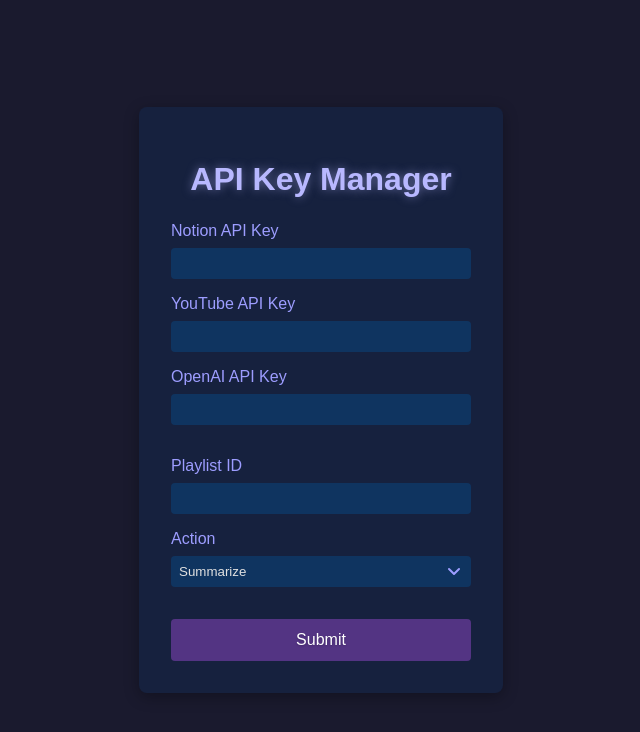
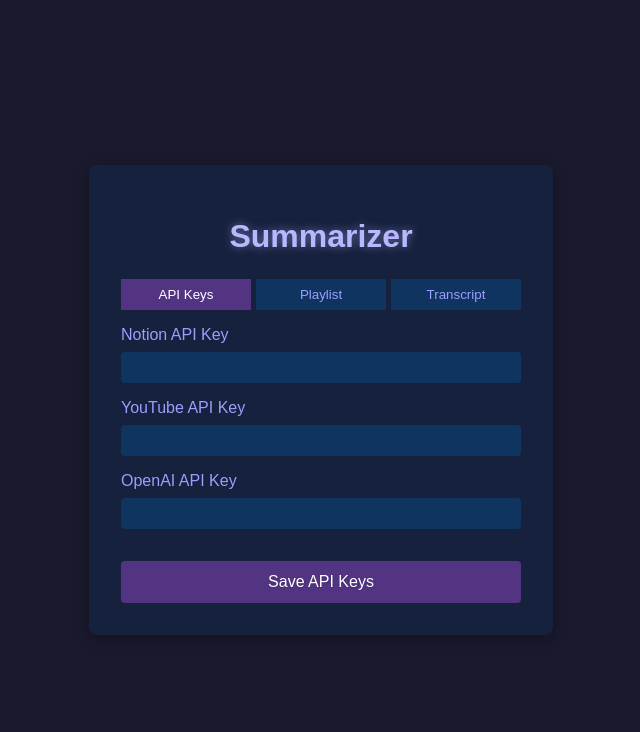
Before and after one commit to aprici7y/FOCUS, an Electron app: page summarizer_fe/index.html in a window 800 px wide. Shown: the whole page, without its empty margins (79-719 px from the left). Drawn offline with Linux system fonts and the light colour scheme; no server answers.

Commit message:
added some visual stuff

```diff
--- a/summarizer_fe/index.html
+++ b/summarizer_fe/index.html
@@ -3,12 +3,18 @@
 <head>
     <meta charset="UTF-8">
     <meta name="viewport" content="width=device-width, initial-scale=1.0">
-    <title>API Key Manager</title>
+    <title>Summarizer</title>
     <link rel="stylesheet" href="styles.css">
 </head>
 <body>
     <div class="container">
-        <h1>API Key Manager</h1>
+        <h1>Summarizer</h1>
+        <div class="tabs">
+            <button class="tab-button active" data-tab="api-keys">API Keys</button>
+            <button class="tab-button" data-tab="playlist">Playlist</button>
+            <button class="tab-button" data-tab="transcript">Transcript</button>
+        </div>
+        <div class="tab-content active" id="api-keys">
             <form id="apiForm">
                 <div class="input-group">
                     <label for="notion-api-key">Notion API Key</label>
@@ -22,20 +28,43 @@
                     <label for="openai-api-key">OpenAI API Key</label>
                     <input type="text" id="openai-api-key" name="openaiApiKey" required>
                 </div>
-            <div class="input-group playlist-id">
+                <button type="submit">Save API Keys</button>
+            </form>
+        </div>
+        <div class="tab-content" id="playlist">
+            <form id="playlistForm">
+                <div class="input-group">
                     <label for="playlist-id">Playlist ID</label>
                     <input type="text" id="playlist-id" name="playlistId" required>
                 </div>
                 <div class="input-group">
-                <label for="action">Action</label>
-                <select id="action" name="action" required>
+                    <label for="playlist-action">Action</label>
+                    <select id="playlist-action" name="action" required>
                         <option value="summarize">Summarize</option>
                         <option value="enrich">Enrich</option>
                         <option value="simplify">Simplify</option>
                     </select>
                 </div>
-            <button type="submit">Submit</button>
+                <button type="submit">Submit Playlist</button>
             </form>
+        </div>
+        <div class="tab-content" id="transcript">
+            <form id="transcriptForm">
+                <div class="input-group">
+                    <label for="transcript-text">Transcript</label>
+                    <textarea id="transcript-text" name="transcript" rows="10" required></textarea>
+                </div>
+                <div class="input-group">
+                    <label for="transcript-action">Action</label>
+                    <select id="transcript-action" name="action" required>
+                        <option value="summarize">Summarize</option>
+                        <option value="enrich">Enrich</option>
+                        <option value="simplify">Simplify</option>
+                    </select>
+                </div>
+                <button type="submit">Submit Transcript</button>
+            </form>
+        </div>
         <div id="loading" class="loading hidden">
             <div class="spinner"></div>
             <p>Processing...</p>
--- a/summarizer_fe/renderer.js
+++ b/summarizer_fe/renderer.js
@@ -1,23 +1,55 @@
-const form = document.getElementById('apiForm');
+document.addEventListener('DOMContentLoaded', () => {
+    const tabButtons = document.querySelectorAll('.tab-button');
+    const tabContents = document.querySelectorAll('.tab-content');
     const loadingIndicator = document.getElementById('loading');
 
+    // Tab switching
+    tabButtons.forEach(button => {
+        button.addEventListener('click', () => {
+            const tabId = button.getAttribute('data-tab');
+
+            tabButtons.forEach(btn => btn.classList.remove('active'));
+            tabContents.forEach(content => content.classList.remove('active'));
+
+            button.classList.add('active');
+            document.getElementById(tabId).classList.add('active');
+        });
+    });
+
+    // Form submissions
+    const forms = {
+        apiForm: document.getElementById('apiForm'),
+        playlistForm: document.getElementById('playlistForm'),
+        transcriptForm: document.getElementById('transcriptForm')
+    };
+
+    Object.values(forms).forEach(form => {
         form.addEventListener('submit', function(e) {
             e.preventDefault();
 
             const formData = new FormData(this);
             const data = Object.fromEntries(formData.entries());
 
+            // Show loading indicator
             loadingIndicator.classList.remove('hidden');
 
+            // Disable form inputs and submit button
             Array.from(form.elements).forEach(element => element.disabled = true);
 
-    window.electron.send('submit-form', data);
+            // We'll use IPC to send this data to the main process
+            window.electron.send('submit-form', { formId: this.id, data });
+        });
     });
 
+    // Listen for the response from the main process
     window.electron.receive('form-response', (response) => {
+        // Hide loading indicator
         loadingIndicator.classList.add('hidden');
 
+        // Re-enable form inputs and submit button for all forms
+        Object.values(forms).forEach(form => {
             Array.from(form.elements).forEach(element => element.disabled = false);
+        });
 
         if (response.success) {
             console.log('Success:', response.data);
@@ -27,3 +59,4 @@
             alert('An error occurred while submitting the data.');
         }
     });
+});
--- a/summarizer_fe/styles.css
+++ b/summarizer_fe/styles.css
@@ -5,15 +5,18 @@
     display: flex;
     justify-content: center;
     align-items: center;
-    height: 100vh;
+    min-height: 100vh;
     margin: 0;
+    padding: 20px;
+    box-sizing: border-box;
 }
 .container {
     background-color: #16213e;
     padding: 2rem;
     border-radius: 8px;
     box-shadow: 0 4px 15px rgba(0, 0, 0, 0.3);
-    width: 300px;
+    width: 100%;
+    max-width: 400px;
     position: relative;
 }
 h1 {
@@ -21,6 +24,32 @@
     color: #b8b8ff;
     margin-bottom: 1.5rem;
     text-shadow: 0 0 10px rgba(184, 184, 255, 0.5);
+}
+.tabs {
+    display: flex;
+    margin-bottom: 1rem;
+}
+.tab-button {
+    flex: 1;
+    padding: 0.5rem;
+    background-color: #0f3460;
+    border: none;
+    color: #9d9dff;
+    cursor: pointer;
+    transition: background-color 0.3s;
+}
+.tab-button:not(:last-child) {
+    margin-right: 5px;
+}
+.tab-button.active {
+    background-color: #533483;
+    color: #ffffff;
+}
+.tab-content {
+    display: none;
+}
+.tab-content.active {
+    display: block;
 }
 .input-group {
     margin-bottom: 1rem;
@@ -30,7 +59,7 @@
     margin-bottom: 0.5rem;
     color: #9d9dff;
 }
-input, select {
+input, select, textarea {
     width: 100%;
     padding: 0.5rem;
     border: none;
@@ -40,13 +69,14 @@
     box-sizing: border-box;
     transition: all 0.3s ease;
 }
-input:focus, select:focus {
+input:focus, select:focus, textarea:focus {
     outline: none;
     box-shadow: 0 0 0 2px #533483;
     background-color: #1a1a2e;
 }
-.playlist-id {
-    margin-top: 2rem;
+textarea {
+    resize: vertical;
+    min-height: 100px;
 }
 select {
     appearance: none;
@@ -55,7 +85,7 @@
     background-position: right 0.7rem top 50%;
     padding-right: 2rem;
 }
-button {
+button[type="submit"] {
     width: 100%;
     padding: 0.75rem;
     border: none;
@@ -68,12 +98,12 @@
     transition: background-color 0.3s, transform 0.1s;
     text-shadow: 0 1px 2px rgba(0, 0, 0, 0.2);
 }
-button:hover {
+button[type="submit"]:hover {
     background-color: #6247aa;
     transform: translateY(-2px);
     box-shadow: 0 4px 8px rgba(0, 0, 0, 0.2);
 }
-button:active {
+button[type="submit"]:active {
     background-color: #421f6d;
     transform: translateY(0);
     box-shadow: none;
```
Lines whose indentation alone changed are shown as unchanged.
